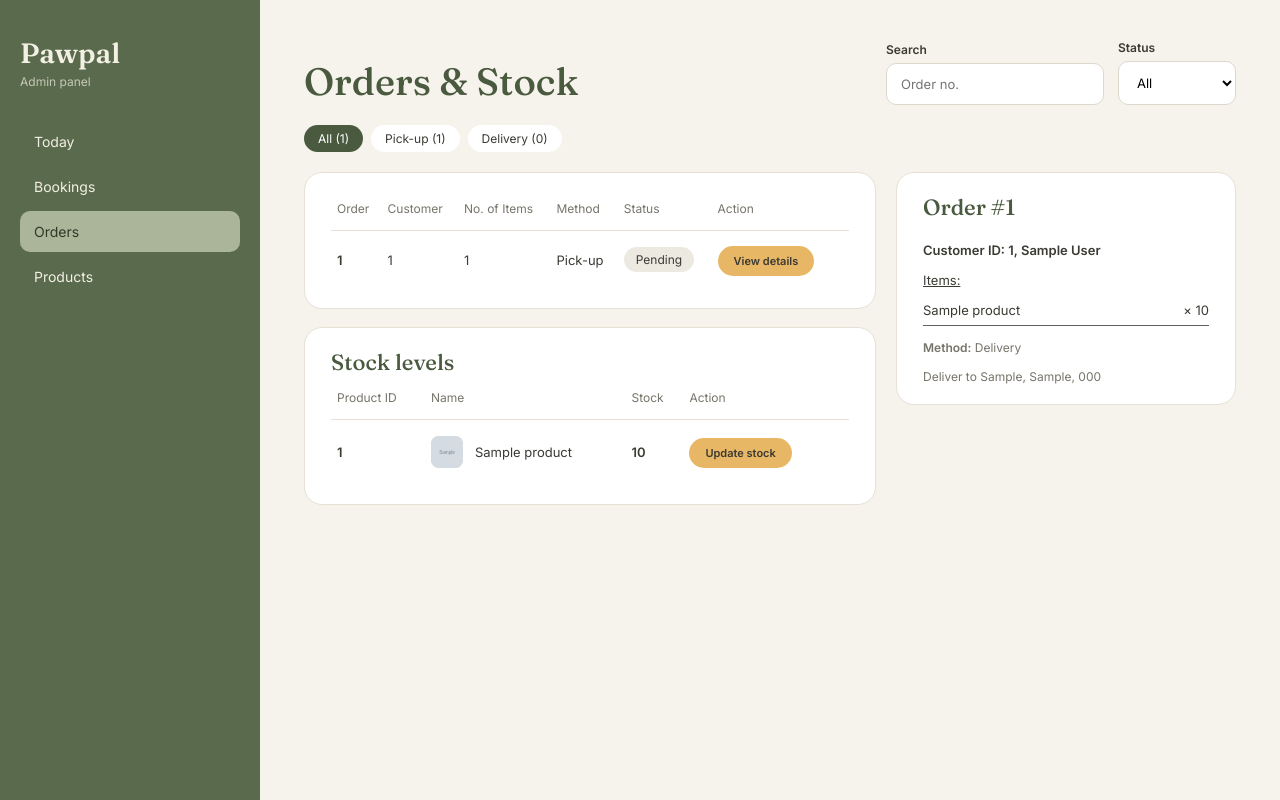
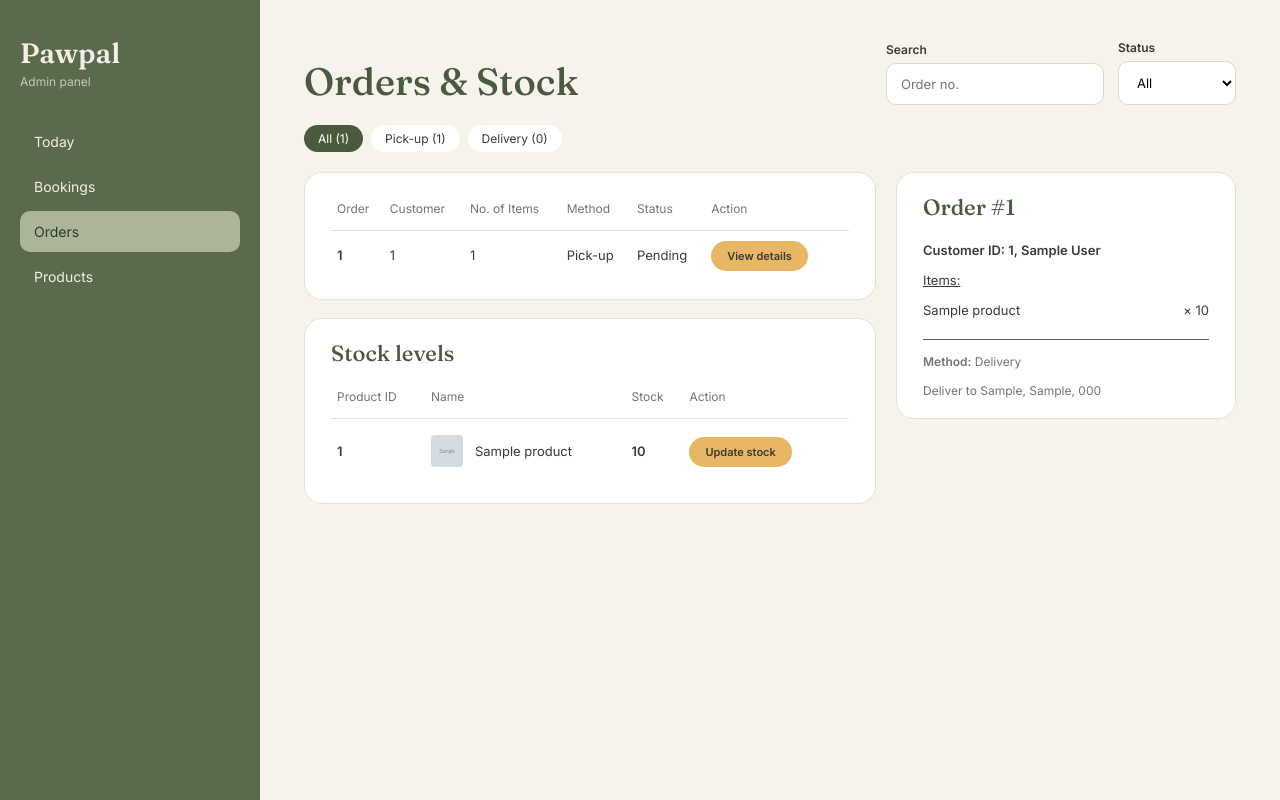
Before and after one commit to siatesmond/Pawpal, a Django app: page /inventory/staff/orders-stock/ in a window 1280 px wide. Run offline with Django 5.2, Linux system fonts and the light colour scheme; tables that the repository leaves empty hold one stand-in row (values such as "Sample post"); grey boxes marked "Sample" are stand-in pictures.

Commit message:
Refactor: standardize table css across staff pages

```diff
--- a/Pawpalproj/inventory/static/css/orders_stock.css
+++ b/Pawpalproj/inventory/static/css/orders_stock.css
@@ -1,102 +1,3 @@
-
-/* Orders table */
-.orders-table {
-  width: 100%;
-  border-collapse: collapse;
-  font-size: 13px;
-}
-
-.orders-table th {
-  padding: 8px 6px 14px;
-  border-bottom: 1px solid #e6e1d4;
-  font-size: 12px;
-  font-weight: 400;
-  color: #77746a;
-  text-align: left;
-}
-
-.orders-table td {
-  padding: 16px 6px;
-  border-bottom: 1px solid #efebe0;
-}
-
-.orders-table tr:last-child td {
-  border-bottom: none;
-}
-
-.empty-row {
-  text-align: center;
-  color: #77746a;
-}
-
-.status-pill {
-  display: inline-block;
-  padding: 5px 12px;
-  border-radius: 999px;
-  font-size: 12px;
-  background: #ece9e1;
-}
-
-.status-pending {
-  background: #ece9e1;
-}
-.status-confirmed {
-  background: #dce5f0;
-}
-.status-completed {
-  background: #5f8a64;
-  color: #fff;
-}
-.status-cancelled {
-  background: #f3d9d2;
-  color: #a1432a;
-}
-
-.row-actions {
-  text-align: right;
-  white-space: nowrap;
-  font-size: 12px;
-}
-
-.row-actions a + a {
-  margin-left: 10px;
-}
-
-.row-actions .refund {
-  color: #b4492b;
-}
-
-/* Order details */
-.order-detail ul {
-  list-style: none;
-  margin: 0;
-  padding: 0;
-  font-size: 13px;
-}
-
-.order-detail li {
-  display: flex;
-  justify-content: space-between;
-  padding: 7px 0;
-}
-
-.order-detail-method {
-  margin: 14px 0 0;
-  font-size: 12px;
-  color: #77746a;
-}
-
-.items-section {
-  border-bottom: 1px solid #60605d;
-  padding-bottom: 14px;
-  margin-bottom: 14px;
-}
-
-.method-section {
-  border-bottom: none;
-}
-
-/* Stock table */
 .stock-head {
   display: flex;
   justify-content: space-between;
@@ -114,22 +15,6 @@
   background: #b4543f;
   color: #fff;
   font-size: 12px;
-}
-
-.stock-row {
-  display: flex;
-  align-items: center;
-  gap: 12px;
-  padding: 14px 0;
-  border-bottom: 1px solid #efebe0;
-}
-
-.order-detail-row {
-  border-bottom: 1px solid #60605d;
-}
-
-.order-method-row {
-  border-bottom: none;
 }
 
 .stock-thumb {
--- a/Pawpalproj/inventory/static/css/staff.css
+++ b/Pawpalproj/inventory/static/css/staff.css
@@ -234,3 +234,67 @@
 .save-btn:hover {
   background: #3d4b34;
 }
+
+/* Tables - used in Orders-stock and Products page */
+
+.data-table {
+  width: 100%;
+  border-collapse: collapse;
+  font-size: 13px;
+}
+
+.data-table th {
+  padding: 8px 6px 14px;
+  border-bottom: 1px solid #e6e1d4;
+  font-size: 12px;
+  font-weight: 400;
+  color: #77746a;
+  text-align: left;
+}
+
+.data-table td {
+  padding: 16px 6px;
+  border-bottom: 1px solid #efebe0;
+}
+
+.data-table tr:last-child td {
+  border-bottom: none;
+}
+
+.empty-row {
+  text-align: center;
+  color: #77746a;
+}
+
+
+/* Details - used in Orders-stock and Products page */
+.detail-card ul {
+  list-style: none;
+  margin: 0;
+  padding: 0;
+  font-size: 13px;
+}
+
+.detail-card li {
+  display: flex;
+  justify-content: space-between;
+  padding: 7px 0;
+}
+
+.detail-card-row {
+  border-bottom: 1px solid #60605d;
+  padding-bottom: 14px;
+  margin-bottom: 14px;
+}
+
+.detail-card-row-no-border {
+  border-bottom: none;
+  padding-bottom: 0;
+  margin-bottom: 0;
+}
+
+.detail-text {
+  margin: 14px 0 0;
+  font-size: 12px;
+  color: #77746a;
+}
--- a/Pawpalproj/inventory/templates/inventory/staff_orders_stock.html
+++ b/Pawpalproj/inventory/templates/inventory/staff_orders_stock.html
@@ -4,7 +4,7 @@
 {% block title %}Orders & stock | Pawpal staff{% endblock %}
 
 {% block content %}
-<link rel="stylesheet" href="{% static 'css/orders_stock.css' %}">
+<link rel="stylesheet" href="{% static 'css/inventory_staff.css' %}">
 
 {# header: title, search, status filter, add product #}
 <div class="staff-header">
@@ -46,7 +46,7 @@
   {# Left col: Orders table #}
   <div class="staff-main-col">
     <section class="panel">
-      <table class="orders-table">
+      <table class="data-table">
         <thead>
           <tr>
             <th>Order</th>
@@ -84,7 +84,7 @@
       <div class="stock-head">
         <h2>Stock levels</h2>
       </div>
-      <table class="orders-table">
+      <table class="data-table">
         <thead>
           <tr>
             <th>Product ID</th>
@@ -129,15 +129,14 @@
 
   {# Right col: Order details #}
   <div class="staff-side-col">
-
       {% if selected %}
-    <section class="panel order-detail">
+      <section class="panel detail-card">
 
           <h2>Order #{{ selected.pk }}</h2>
 
           {# Customer and order items #}
-        <div class="order-detail-row">
-            <ul class="order-detail-items-list">
+          <div class="detail-card-row">
+              <ul class="detail-card">
 
                   <li>
                       <b>
@@ -162,22 +161,23 @@
           </div>
 
           {# Delivery or pick-up information #}
-        <div class="order-detail-row order-method-row">
-
+          <div class="detail-card-row-no-border">
             {% if selected.delivery_address %}
-            <p class="order-detail-method">
+              <p class="detail-text">
                 <b>Method:</b> Delivery
               </p>
-            <p class="order-detail-method">
+              <p class="detail-text">
                 Deliver to {{ selected.delivery_address }}
               </p>
-
             {% elif selected.pickup_outlet %}
-          <p class="order-detail-method">
+              <p class="detail-text">
                 <b>Method:</b> Pick-up at {{ selected.pickup_outlet.name }}
               </p>
             {% endif %}
           </div>
+      </section>
       {% endif %}
   </div>
+
+</div>
 {% endblock %}
```
Also changed, not shown: Pawpalproj/inventory/templates/inventory/staff_products.html (+7 -7 lines). Lines whose indentation alone changed are shown as unchanged.
